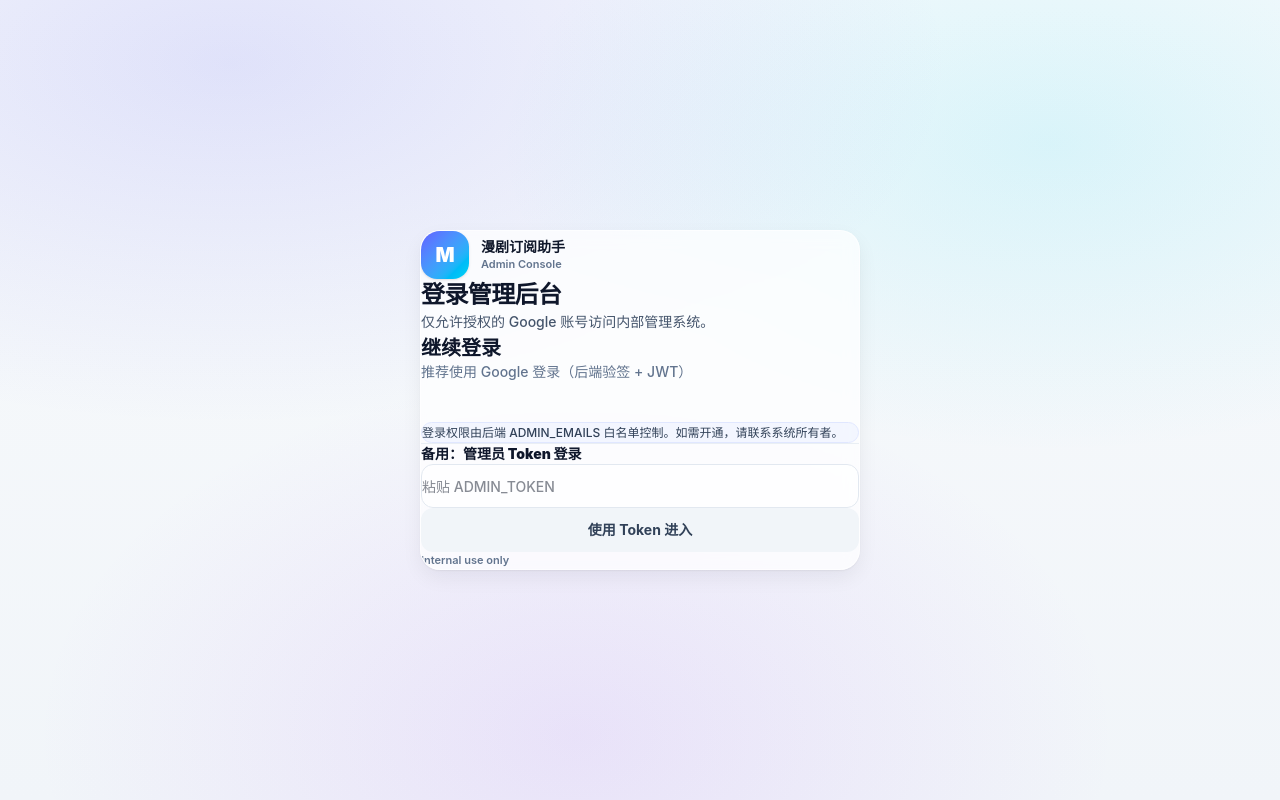
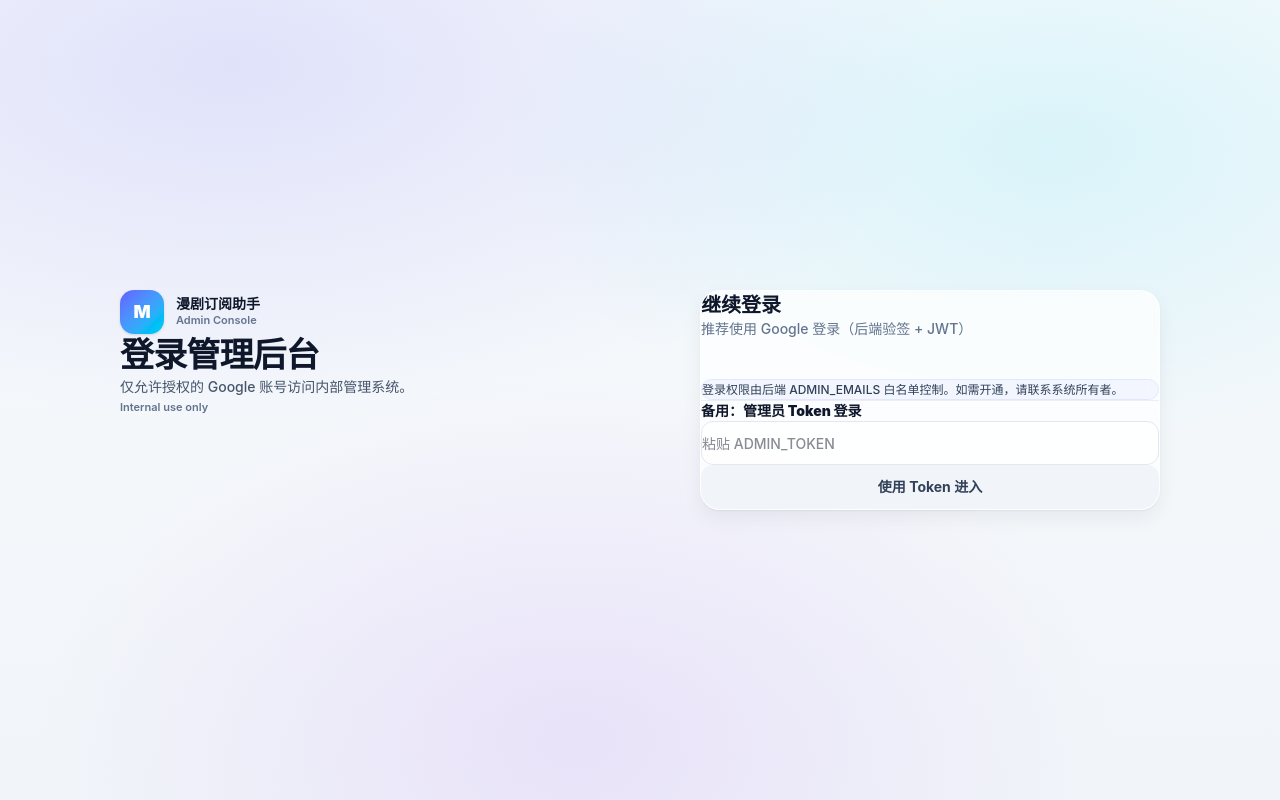
Before and after one commit to xilinbrothers/manju-frontend, a React (Vite) app: page /admin in a window 1280 px wide. Built offline with nearby package versions, Linux system fonts and the light colour scheme; no server answers.

Commit message:
fix(admin): add whitespace and improve login layout

```diff
--- a/admin/src/components/AdminLayout.jsx
+++ b/admin/src/components/AdminLayout.jsx
@@ -39,8 +39,9 @@ const AdminLayout = ({ children, activeMenu, onMenuChange, user, onLogout }) =>
   }
 
   return (
-    <div className="flex min-h-dvh w-full bg-[var(--app-bg)] text-[var(--app-fg)]">
-      <aside className="w-[248px] shrink-0 bg-[var(--app-card)] border-r border-[color:var(--app-border)] min-h-dvh flex flex-col">
+    <div className="min-h-dvh w-full bg-[var(--app-bg)] text-[var(--app-fg)] p-4">
+      <div className="flex min-h-[calc(100dvh-32px)] w-full gap-4">
+        <aside className="w-[248px] shrink-0 bg-[var(--app-card)] border border-[color:var(--app-border)] rounded-[var(--app-radius-lg)] shadow-[var(--app-shadow-sm)] overflow-hidden flex flex-col">
         <div className="px-5 py-5">
           <div className="flex items-center gap-3">
             <div className="h-9 w-9 rounded-lg bg-slate-900 flex items-center justify-center text-white font-black">
@@ -110,13 +111,14 @@ const AdminLayout = ({ children, activeMenu, onMenuChange, user, onLogout }) =>
             </button>
           </div>
         </div>
-      </aside>
+        </aside>
 
-      <main className="flex-1 min-w-0 bg-[var(--app-bg)]">
-        <div className="mx-auto w-full max-w-[var(--app-page-max)] px-[var(--app-gutter)] py-7">
-          {children}
-        </div>
-      </main>
+        <main className="flex-1 min-w-0 bg-[var(--app-bg)] border border-[color:var(--app-border)] rounded-[var(--app-radius-lg)] shadow-[var(--app-shadow-sm)] overflow-hidden">
+          <div className="mx-auto w-full max-w-[var(--app-page-max)] px-[var(--app-gutter)] py-8">
+            {children}
+          </div>
+        </main>
+      </div>
     </div>
   );
 };
--- a/admin/src/pages/AdminLogin.jsx
+++ b/admin/src/pages/AdminLogin.jsx
@@ -13,16 +13,16 @@ const AdminLogin = ({ onLoginSuccess, onTokenLogin, googleEnabled = true }) => {
 
   return (
     <div
-      className="min-h-dvh text-[var(--app-fg)] flex items-center justify-center px-[var(--app-gutter)] py-14"
+      className="admin-login min-h-dvh text-[var(--app-fg)] flex items-center justify-center px-8 sm:px-10 py-16 sm:py-20"
       style={{
         background:
           'radial-gradient(1200px 600px at 18% 8%, rgba(99,102,241,0.16), transparent 60%), radial-gradient(1000px 560px at 82% 18%, rgba(34,211,238,0.14), transparent 55%), radial-gradient(900px 600px at 45% 92%, rgba(168,85,247,0.12), transparent 60%), linear-gradient(to bottom, #f8fafc, #f1f5f9)',
       }}
     >
-      <Card className="w-full max-w-[440px] overflow-hidden bg-white/72 backdrop-blur border-white/60 shadow-[var(--app-shadow)]">
-        <div className="p-8 sm:p-10">
-          <div className="flex items-center gap-3">
-            <div className="h-12 w-12 rounded-2xl bg-gradient-to-br from-indigo-500 to-cyan-400 flex items-center justify-center text-white font-black text-xl shadow-sm">
+      <div className="admin-login__container w-full max-w-[1040px] grid grid-cols-1 lg:grid-cols-12 gap-10 lg:gap-14 items-start">
+        <div className="admin-login__intro lg:col-span-5 text-center lg:text-left">
+          <div className="flex items-center justify-center lg:justify-start gap-3">
+            <div className="h-11 w-11 rounded-[var(--app-radius-md)] bg-gradient-to-br from-indigo-500 to-cyan-400 flex items-center justify-center text-white font-black text-lg shadow-sm">
               M
             </div>
             <div className="min-w-0">
@@ -31,20 +31,32 @@ const AdminLogin = ({ onLoginSuccess, onTokenLogin, googleEnabled = true }) => {
             </div>
           </div>
 
-          <div className="mt-7 space-y-2">
-            <div className="text-2xl font-black tracking-tight text-slate-900">登录管理后台</div>
-            <div className="text-sm text-slate-600 leading-relaxed font-medium">
+          <div className="mt-8 space-y-3">
+            <div className="text-3xl sm:text-[34px] font-black tracking-tight text-slate-900 leading-tight">
+              登录管理后台
+            </div>
+            <div className="text-sm text-slate-600 leading-relaxed font-medium max-w-[44ch] mx-auto lg:mx-0">
               仅允许授权的 Google 账号访问内部管理系统。
             </div>
           </div>
 
-          <div className="mt-8 space-y-6">
-            <PageHeader title="继续登录" subtitle="推荐使用 Google 登录（后端验签 + JWT）" />
+          <div className="mt-6 text-[11px] text-slate-500 font-semibold">Internal use only</div>
+        </div>
 
+        <div className="admin-login__panel lg:col-span-7 flex justify-center lg:justify-end">
+          <Card className="admin-login__card w-full max-w-[460px] overflow-hidden bg-white/72 backdrop-blur border-white/60 shadow-[var(--app-shadow)]">
+            <div className="p-7 sm:p-9">
+              <PageHeader
+                size="sm"
+                title="继续登录"
+                subtitle="推荐使用 Google 登录（后端验签 + JWT）"
+              />
+
+              <div className="mt-5 space-y-6">
                 {error ? <AlertBar type="error" message={error} onClose={() => setError(null)} /> : null}
 
                 {googleEnabled ? (
-              <div className={`${isLoading ? 'opacity-60 pointer-events-none' : ''}`}>
+                  <div className={`${isLoading ? 'opacity-60 pointer-events-none' : ''} flex justify-center`}>
                     <GoogleLogin
                       onSuccess={async (resp) => {
                         const credential = String(resp?.credential || '').trim();
@@ -86,7 +98,7 @@ const AdminLogin = ({ onLoginSuccess, onTokenLogin, googleEnabled = true }) => {
                   登录权限由后端 ADMIN_EMAILS 白名单控制。如需开通，请联系系统所有者。
                 </div>
 
-            <div className="pt-5 border-t border-slate-200/70 space-y-3">
+                <div className="pt-6 border-t border-slate-200/70 space-y-3">
                   <div className="text-sm font-black text-slate-900">备用：管理员 Token 登录</div>
                   <input
                     value={tokenInput}
@@ -112,10 +124,10 @@ const AdminLogin = ({ onLoginSuccess, onTokenLogin, googleEnabled = true }) => {
                   </Button>
                 </div>
               </div>
-
-          <div className="mt-7 text-[11px] text-slate-500 font-semibold">Internal use only</div>
             </div>
           </Card>
+        </div>
+      </div>
     </div>
   );
 };
```
Lines whose indentation alone changed are shown as unchanged.
